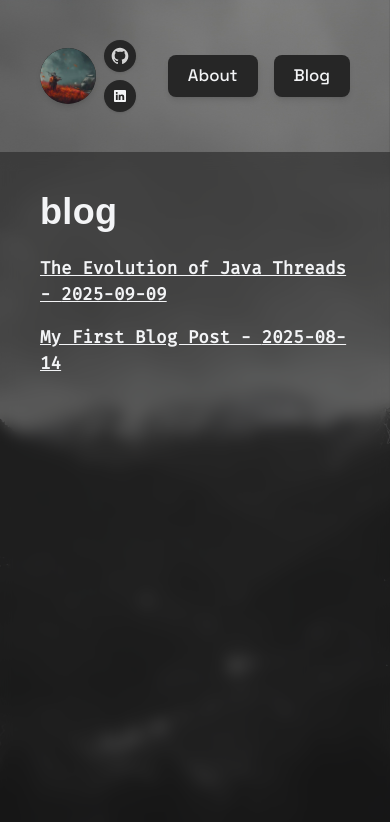
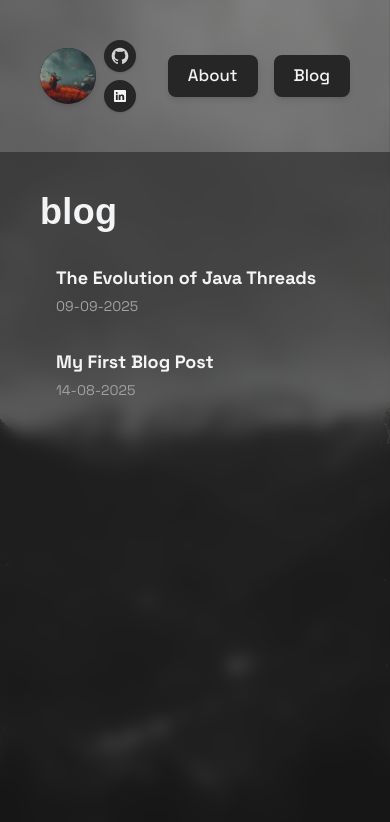
Before and after one commit to Mafzii/portfolio-v2, a Next.js app: page /blog in a window 390 px wide. Shown: the top 822 px of the page. Built offline with nearby package versions, Linux system fonts and the light colour scheme; a web font is replaced by a local one.

Commit message:
responsive markdown and structure improvements

```diff
--- a/src/components/BaseLayout.js
+++ b/src/components/BaseLayout.js
@@ -2,7 +2,7 @@ import Head from 'next/head';
 import Link from 'next/link';
 import Image from 'next/image';
 
-export default function BaseLayout({ children }) {
+export default function BaseLayout({ children, additional }) {
     return (
         <>
             <Head>
@@ -46,7 +46,7 @@ export default function BaseLayout({ children }) {
                         </Link>
                     </div>
                 </header>
-                <section className="z-10 bottom-0 right-0 bg-neutral-800/60 backdrop-blur-sm sm:rounded-2xl shadow-lg p-10 min-w-full h-full sm:min-h-[65vh] sm:mb-[15vh] sm:min-w-[70vw] sm:max-w-[70vw] overflow-scroll text-wrap">
+                <section className={`z-10 bottom-0 right-0 bg-neutral-800/60 backdrop-blur-sm sm:rounded-2xl shadow-lg p-10 max-w-full min-w-full h-full sm:min-h-[65vh] sm:mb-[15vh] sm:min-w-[70vw] sm:max-w-[70vw] overflow-scroll text-wrap ${additional}`}>
                     {children}
                 </section>
             </div>
--- a/src/pages/_app.js
+++ b/src/pages/_app.js
@@ -9,8 +9,8 @@ export default function App({ Component, pageProps }) {
         src="/backdrop.jpg"
         width={56}
         height={56}
-        alt="Profile"
-        className="z-10 fixed object-cover w-full h-full"
+        alt="Background Image"
+        className="z-10 fixed object-cover w-full h-full pointer-events-none"
       />
       {/* <div className="z-10 wave-bg-anim" /> */}
       <Component {...pageProps} />
--- a/src/pages/blog/[slug].js
+++ b/src/pages/blog/[slug].js
@@ -68,14 +68,22 @@ export default function Post({ title, date, content }) {
         </button>
         <h1 className="text-4xl font-bold mb-4 text-neutral-50">{title || slug}</h1>
         <div className={styles["markdown-body"]}>
-          <ReactMarkdown children={content} remarkPlugins={[remarkGfm, remarkHighlightjs]} />
+          <ReactMarkdown
+            children={content}
+            remarkPlugins={[remarkGfm, remarkHighlightjs]}
+            components={{
+              a: ({node, ...props}) => (
+                <a {...props} target="_blank" rel="noopener noreferrer">{props.children}</a>
+              )
+            }}
+          />
         </div>
       </div>
     </>
   )
 
   return fullScreen ? (
-    <div className="fixed z-10 bg-neutral-800/60 backdrop-blur-sm shadow-lg p-10 min-w-full h-full overflow-scroll text-wrap">
+    <div className="fixed z-10 bg-neutral-800/60 backdrop-blur-sm shadow-lg p-10 max-w-full min-w-full h-full overflow-scroll text-wrap">
       {pageContent}
     </div>
   ) : (
--- a/src/pages/blog/index.js
+++ b/src/pages/blog/index.js
@@ -13,41 +13,52 @@ export async function getStaticProps() {
     const slug = filename.replace('.md', '');
     const markdown = fs.readFileSync(path.join(postsDir, filename), 'utf-8');
     const { data } = matter(markdown);
+    let formattedDate = data.date;
+    if (data.date) {
+      const d = new Date(data.date);
+      const day = String(d.getDate()).padStart(2, '0');
+      const month = String(d.getMonth() + 1).padStart(2, '0');
+      const year = d.getFullYear();
+      formattedDate = `${day}-${month}-${year}`;
+    }
     return {
       slug,
       title: data.title,
-      date: data.date,
+      date: formattedDate,
+      rawDate: data.date,
     };
-  });
+  })
+    .sort((a, b) => new Date(b.rawDate) - new Date(a.rawDate));
 
   return { props: { posts } };
 }
 
 export default function Blog({ posts }) {
   return (
-    <BaseLayout>
+    <BaseLayout additional="overflow-hidden">
       <Head>
         <title>Blog - Mustafa Afzal</title>
       </Head>
-      <h1 className="text-4xl font-bold mb-4">
+      <div className="flex flex-col h-full">
+        <h1 className="text-4xl font-bold mb-4 flex-shrink-0">
           blog
         </h1>
-      <ul className="space-y-4">
+        <ul className="flex-1 overflow-y-scroll pr-2">
           {posts.map(post => (
             <li className="m-0" key={post.slug}>
               <Link
                 href={`/blog/${post.slug}`}
-              className="blog-link inline-block underline py-2 rounded-lg transition-colors duration-200 red-hover hover:underline w-auto"
+                className="block py-4 px-4 rounded-lg transition-colors duration-200 hover:bg-neutral-800/60 focus:bg-neutral-800/80"
               >
                 <div className="flex flex-col">
-                <span className="font-semibold">{post.title} - <span className="text-md mt-1">
-                  {post.date}
-                </span></span>
+                  <span className="font-semibold text-lg mb-1">{post.title}</span>
+                  <span className="text-sm text-neutral-400">{post.date}</span>
                 </div>
               </Link>
             </li>
           ))}
         </ul>
+      </div>
     </BaseLayout>
   );
 }
```
Also changed, not shown: src/styles/markdown.module.css (+14 -2 lines). Lines whose indentation alone changed are shown as unchanged.
